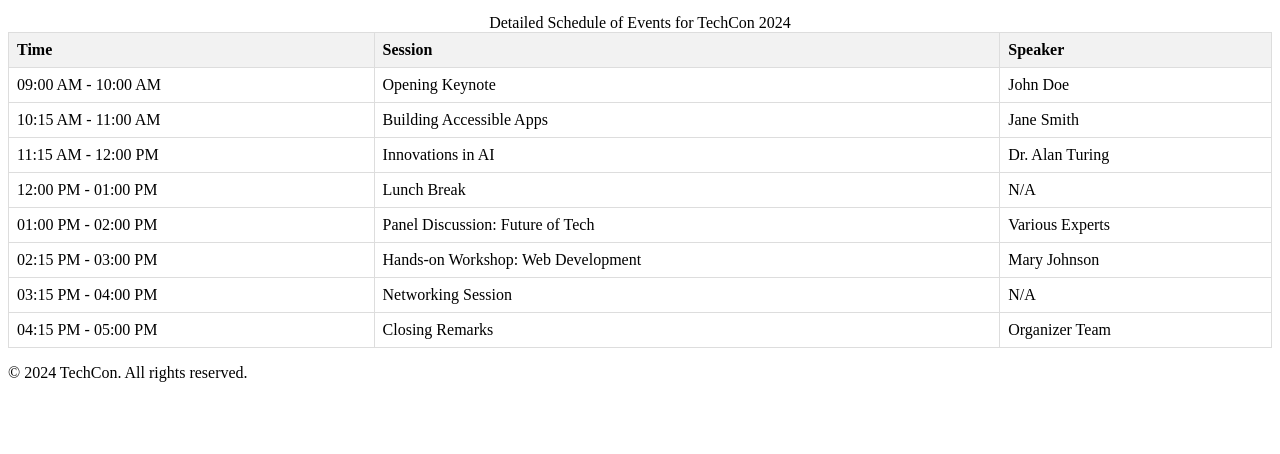
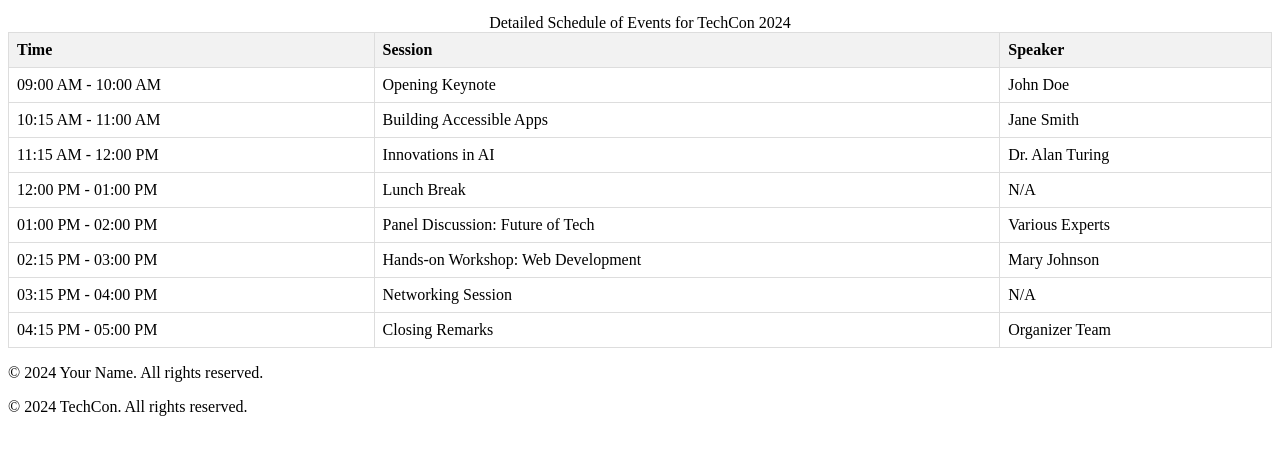
Before and after one commit to lenmorereal/TechCon_HTML, a plain HTML site: page techcon_website/schedule.html in a window 1280 px wide. Shown: the part 154-608 px from the top of the page. Drawn offline with Linux system fonts and the light colour scheme.

Commit message:
Update schedule.html

```diff
--- a/techcon_website/schedule.html
+++ b/techcon_website/schedule.html
@@ -86,6 +86,9 @@
         </table>
     </main>
     <footer>
+  <p>© 2024 Your Name. All rights reserved.</p>
+</footer>
+
         <p>&copy; 2024 TechCon. All rights reserved.</p>
     </footer>
 </body>
```
